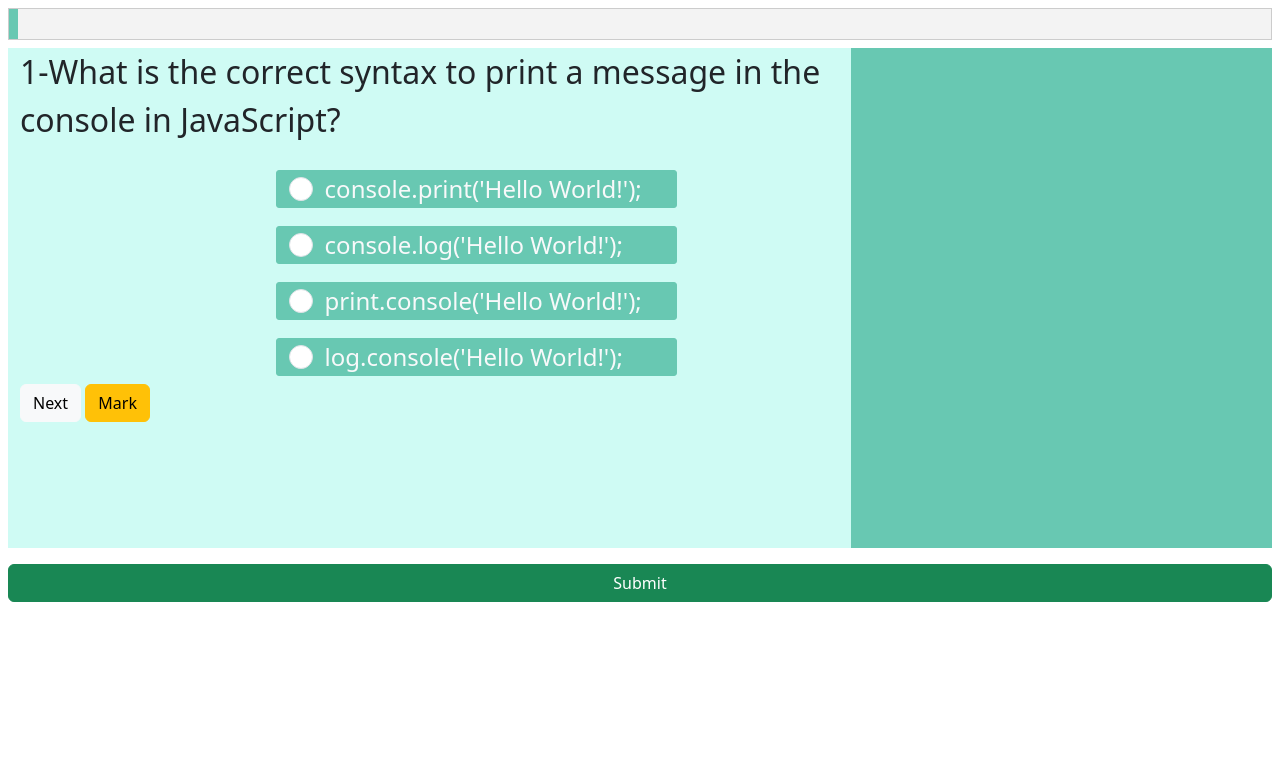
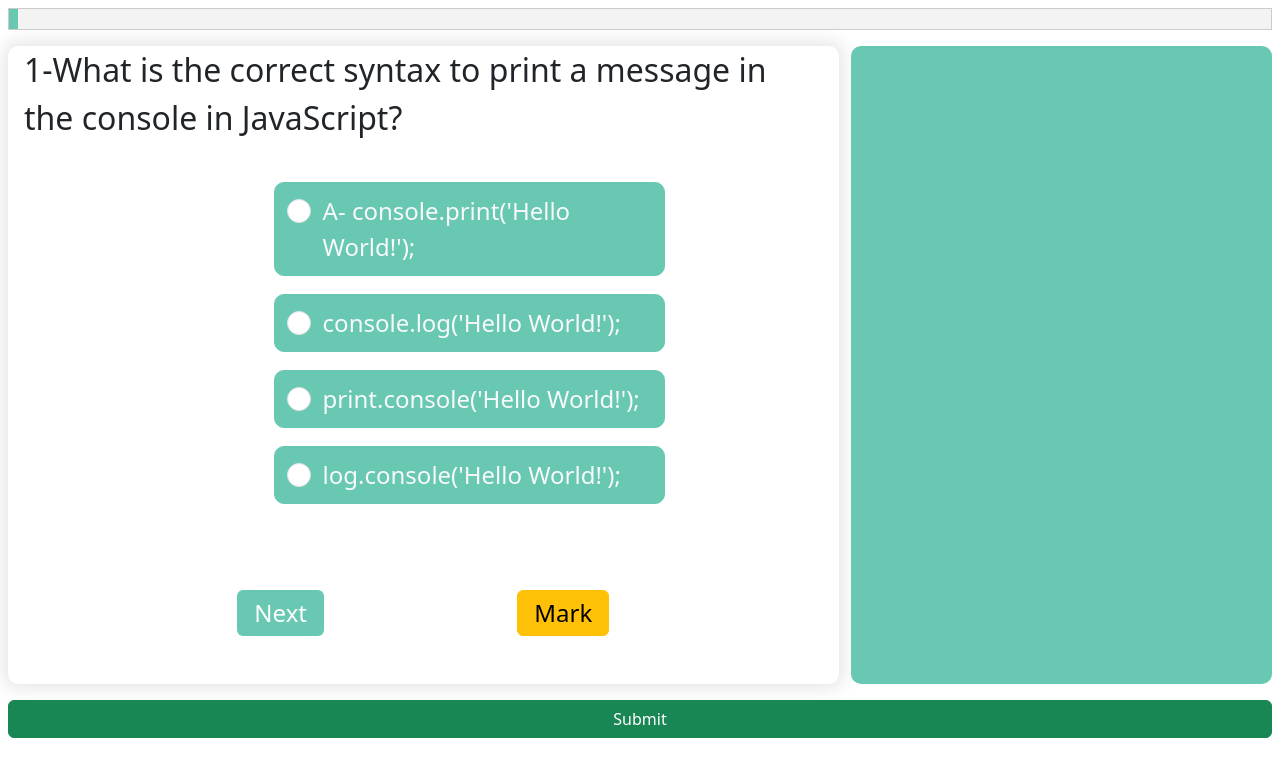
Before and after one commit to rwanadel/Examination-System-Project, a plain HTML site: page exam.html in a window 1280 px wide. Drawn offline with Linux system fonts and the light colour scheme.

Commit message:
edit styling

```diff
--- a/css/landing.css
+++ b/css/landing.css
@@ -19,7 +19,7 @@
 .onlanding{
     width: 62%;
     height: 733px;
-    background-image: url("/Examination-System-Project/assets/onlanding_colored.png");
+    background-image: url("../assets/onlanding_colored.png");
     background-repeat: no-repeat;
     background-size: 800px 733px;
 
--- a/css/question-and-answer.css
+++ b/css/question-and-answer.css
@@ -6,19 +6,25 @@
 
 
 .question{
-   background-color:var(--secondry-color) ;
-   height: 500px;
+   background-color:white ;
+   border-radius: 10px;
+   box-shadow: 0px 0px 17px 5px #e5e7e6 ;
+   /* height: 500px; */
 
 }
 .marked-question{
     background-color: var(--primary-color);
+    border-radius: 10px;
+    padding: 10px;
 
 }
 
 .answers{
     display: flex;
     flex-direction: column;
+    margin: 30px 0;
     margin-left: 30%;
+
 
 }
 .continerOfRadioAndLabel{
@@ -26,9 +32,20 @@
     max-width: 70%;
     min-width: 30%;
     border: 1px solid var(--primary-color) ;
-    border-radius: 3px;
+    border-radius: 10px;
     background-color: var(--primary-color);
     display: flex;
     justify-content: space-around;
     margin: 10px;
+    padding: 10px;
 }
+.btns{
+    /* background-color: blueviolet; */
+    padding: 0 20px;
+    display: flex;
+    justify-content: space-evenly;
+}
+.btncolor{
+    background-color: var(--primary-color) !important;
+    color:white !important;
+}
--- a/css/timer.css
+++ b/css/timer.css
@@ -12,12 +12,14 @@ body {
 .timer-container {
   background-color: #f3f3f3;
   border: 1px solid #ccc;
+
   position: relative;
 }
 
 #timer-bar {
   width: 0%; /* Start with width 0% */
-  height: 30px;
+  height: 20px;
   background-color: var(--primary-color);
   transition: width 1s linear; /* Smooth transition animation */
+
 }
--- a/exam.html
+++ b/exam.html
@@ -8,6 +8,12 @@
     <link rel="stylesheet" href="css/question-and-answer.css" />
     <link rel="stylesheet" href="css/bootstrap.min.css" />
   </head>
+  <style>
+     .col-8 {
+            padding-left: 0 !important;
+
+        }
+  </style>
   <body>
     <!-- timer -->
     <div class="timer-container m-2">
@@ -15,18 +21,26 @@
     </div>
 
     <!-- continer of question and answer -->
-
-    <div class="question-container row m-2 h-75">
-      <div class="question col-8">
+<div >
+  <div class="question-container  row m-2 h-75 gy-2">
+    <div class="col-8  " >
+      <div class="question px-3  ">
         <div class="questionTitle fs-2"></div>
         <div class="answers fs-4 text-light"></div>
-        <button id="prev-btn" class="btn btn-light">previous</button>
-        <button id="next-btn" class="btn btn-light">Next</button>
-        <button id="mark-btn" class="btn btn-warning">Mark</button>
+        <div class="btns">
+        <button id="prev-btn" class="btn btncolor fs-4 px-3 py-1 my-5  ">previous</button>
+        <button id="next-btn" class="btn btncolor fs-4 px-3 py-1 my-5 ">Next</button>
+        <button id="mark-btn" class="btn btn-warning fs-4 px-3 py-1 my-5">Mark</button>
       </div>
-      <div class="marked-question col-4"></div>
-      <button id="submit-btn" class="btn btn-success w-100 mt-3">Submit</button>
+      </div>
     </div>
+  <div class="marked-question col-4">
+    <div ></div>
+  </div>
+  <button id="submit-btn" class="btn btn-success  mt-3">Submit</button>
+</div>
+</div>
+
     <script src="js/timer.js"></script>
     <script type="module" src="js/main.js"></script>
   </body>
--- a/js/main.js
+++ b/js/main.js
@@ -10,7 +10,7 @@ import calcScore from "./calcScore.js";
 let q1 = new Question(
   "1-What is the correct syntax to print a message in the console in JavaScript?",
   [
-    new Answer("console.print('Hello World!'); "),
+    new Answer("A- console.print('Hello World!'); "),
     new Answer("console.log('Hello World!');"),
     new Answer("print.console('Hello World!'); "),
     new Answer("log.console('Hello World!'); "),
@@ -230,7 +230,7 @@ markButton.addEventListener("click", function () {
 });
 
 submitButton.addEventListener("click", function () {
-  localStorage.clear();
+//localStorage.clear();
   calcScore(arrQuestion, selectedAnswers, score);
   location.replace("result/result.html");
 });
--- a/js/updateBookmarkedQuestionsUI.js
+++ b/js/updateBookmarkedQuestionsUI.js
@@ -19,7 +19,8 @@ function updateBookmarkedQuestionsUI(
   bookmarkedQuestions.forEach((index) => {
     const questionElement = document.createElement("div");
     questionElement.textContent = ` Question : ${arrQuestion[index].number}`;
-    questionElement.classList.add("btn", "btn-warning", "w-100", "my-2");
+    questionElement.classList.add("btn", "btn-warning", "w-100", "my-2" );
+
     questionElement.addEventListener("click", function () {
       currentQuestionIndex = index;
       displayQuestion(
--- a/result/result.js
+++ b/result/result.js
@@ -8,7 +8,7 @@ let scorePercentage = ((score / 10) * 100).toFixed(1);
 function handleExamSuccess(score, scorePercentage) {
   document
     .getElementById("resultImage")
-    .setAttribute("src", "/assets/icons/check-circle.png");
+    .setAttribute("src", "../assets/icons/check-circle.png");
 
   document.getElementById("resultMessege").textContent =
     "Nice job, you passed!";
@@ -21,7 +21,7 @@ function handleExamSuccess(score, scorePercentage) {
 function handleExamFail(score, scorePercentage) {
   document
     .getElementById("resultImage")
-    .setAttribute("src", "/assets/icons/x-circle-fill.png");
+    .setAttribute("src", "../assets/icons/x-circle-fill.png");
 
   document.getElementById("resultMessege").textContent =
     "Sorry, you didn't pass";
```
Also changed, not shown: Index.html (+1 -1 lines), landing.html (+2 -2 lines), result/result.html (+1 -1 lines).
